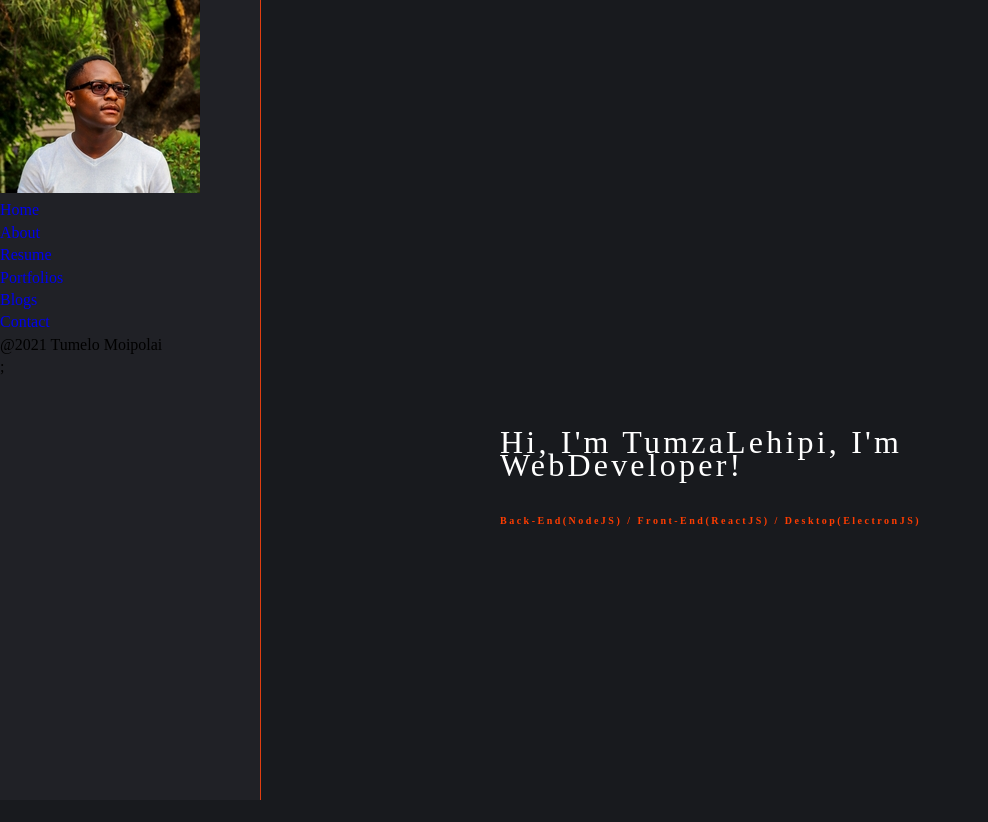
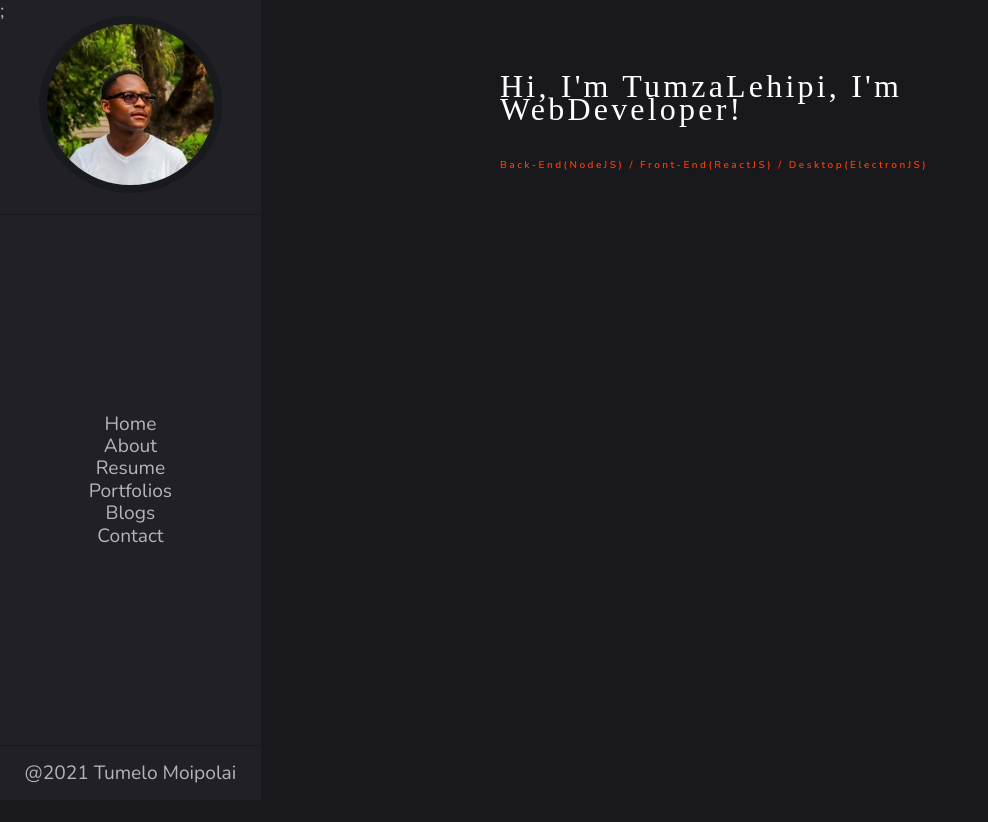
Before and after one commit to TumzaLehipi/port_, a React (Create React App) app: page / in a window 1280 px wide. Shown: the top 822 px of the page, without its empty margins (0-988 px from the left). After the commit the page ends 800 px from the top, so only its background shows below. Built offline with nearby package versions, Linux system fonts and the light colour scheme.

Commit message:
addad sidebar

```diff
--- a/public/index.html
+++ b/public/index.html
@@ -10,6 +10,8 @@
       content="Web site created using create-react-app"
     />
     <link rel="apple-touch-icon" href="%PUBLIC_URL%/logo192.png" />
+    <link rel="preconnect" href="https://fonts.gstatic.com">
+<link href="https://fonts.googleapis.com/css2?family=Nunito:wght@200;300;400;600&display=swap" rel="stylesheet">
 
     <link rel="manifest" href="%PUBLIC_URL%/manifest.json" />
 
--- a/src/App.js
+++ b/src/App.js
@@ -23,11 +23,10 @@ class App extends Component {
         return (
           <Router>
             <GlobalStyle />
-            <SideBar  />
-                <Navigation/>
-                <Page>
-                  <Container>
-                    <Routes />
+                <SideBar  />
+                  <Page>
+                    <Container>
+                      <Routes />
                   </Container>
                 </Page>
             </Router>
--- a/src/components/navigation/styles.js
+++ b/src/components/navigation/styles.js
@@ -2,6 +2,44 @@ import styled from "styled-components";
 
 export const NavigationStyle = styled.nav`
 
+    display : flex;
+    justify-content : space-between;
+    flex-direction: column;
+    align-items : center;
+    height : 100%;
+    width : 100%;
 
+    .avatar{
+        width : 100%;
+        border-bottom : 1px solid #181a1e;
+        text-align : center;
+        padding : 1rem 0;
+        img{
+            width: 70%;
+            border-radius : 50%;
+            border : 8px solid #181a1e;
+        }
+    }
+    .nav-items{
+        width : 100%;
+        text-align : center;
+        li{
+            display : block;
+            a{
+                display : block;
+            }
+        }
+    }
+
+    footer{
+        border-top : 1px solid  #181a1e;
+        width : 100%;
+        p{
+            padding: 1rem 0;
+            font-size: 0.5 rem;
+            display : block;
+            text-align:center;
+        }
+    }
 
 `;
--- a/src/components/sideBar/styles.js
+++ b/src/components/sideBar/styles.js
@@ -4,8 +4,8 @@ export const Container = styled.div`
   width : 16.3rem;
   position : fixed;
   height : 100vh;
-  background-color : #202126;
-  border-right : 1px solid #e03e10;
+  background-color : #202026;
+  //border-right : 1px solid #5773ff;
 
   @media screen and (min-width: 320px) and (max-width: 819px) and (orientation: landscape) {
     min-height: 100vw;
--- a/src/components/textArea/index.js
+++ b/src/components/textArea/index.js
@@ -23,4 +23,5 @@ export default function Text({home, title, subtitle, children}) {
             </Paragraph>)};
 
         </React.Fragment>
-    )};
+    );
+}
--- a/src/pages/Home/index.js
+++ b/src/pages/Home/index.js
@@ -3,20 +3,14 @@ import React from 'react';
 
 import Text from '../../components/textArea/index';
 
-
-
-
 function Home() {
     return (
-        <React.Fragment>
-
                 <Text
                  home = {true}
                  pre = {"Heita, Ke TumzaLehipi, Ke WebDeveloper!"}
                  title={"Hi, I'm TumzaLehipi, I'm WebDeveloper!"}
                  subtitle={"Back-End(NodeJS) / Front-End(ReactJS) / Desktop(ElectronJS)"}
                  />
-        </React.Fragment>
     )
 }
 
--- a/src/routes.js
+++ b/src/routes.js
@@ -45,6 +45,9 @@ function Routes() {
                         <Portfolio
                     />
                 }/>
+                <Route path="*">
+                    <Redirect to="/" />
+                </Route>
        </Switch>
 
     );
--- a/src/styles/global.js
+++ b/src/styles/global.js
@@ -12,6 +12,8 @@ export const GlobalStyle = createGlobalStyle`
   box-sizing: border-box;
   list-style :  none;
   text-decoration : none;
+  font-family: 'Nunito', sans-serif;
+  font-size : 1.2rem;
 }
 
 html,
@@ -29,9 +31,16 @@ html {
 }
 
 body {
-  background : #181a1e;
+  background : #18181d;
+  color : #b2b6b9;
 
 }
+a{
+  font-family : inherit;
+  color:inherit;
+  font-size : inherit;
+}
+
 
 @media screen and (min-width: 320px) and (max-width: 819px) and (orientation: landscape) {
   html {
```
Also changed, not shown: src/components/navigation/index.js (+6 -6 lines), src/components/sideBar/index.js (+5 -5 lines).
